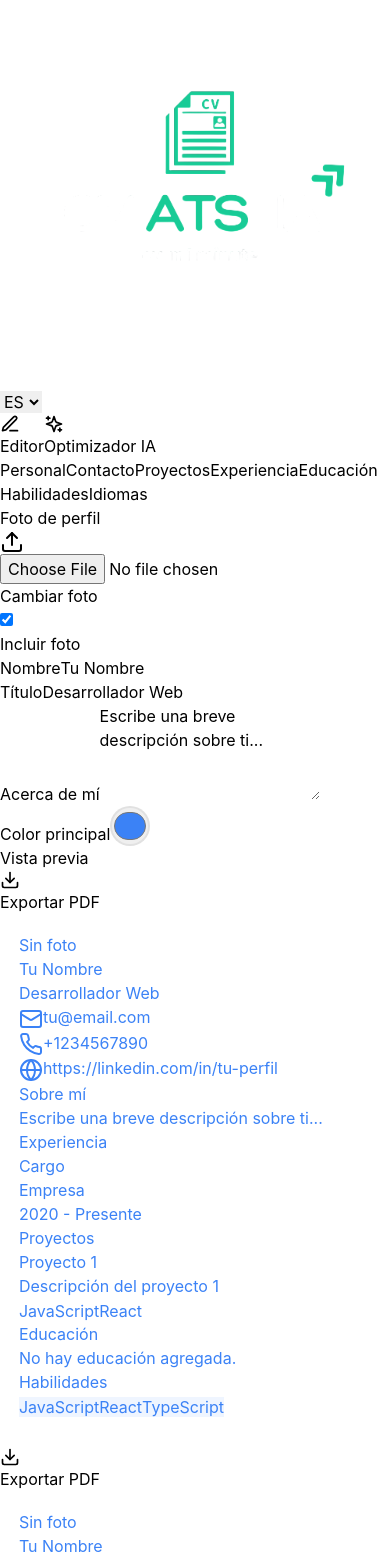
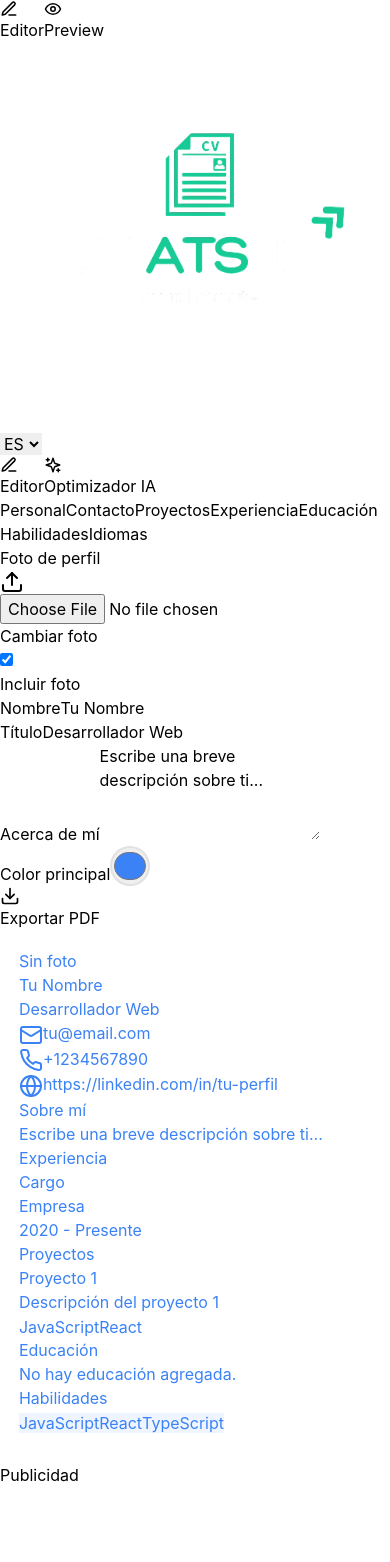
Before and after one commit to GuadalupeSoria/CVen1minuto, a React (Vite) app: page / in a window 390 px wide. Shown: the top 1562 px of the page. After the commit the page ends 1487 px from the top, so only its background shows below. Built offline with nearby package versions, Linux system fonts and the light colour scheme.

Commit message:
feat: Implement mobile tab navigation and enhance UI components in Editor and Preview

```diff
--- a/src/App.tsx
+++ b/src/App.tsx
@@ -3,9 +3,11 @@ import { PortfolioProvider } from './context/PortfolioContext'
 import Editor from './components/Editor'
 import Preview from './components/Preview'
 import AIOptimizer from './components/AIOptimizer'
-import { FileText } from 'lucide-react'
+import { FileText, Edit3, Eye, Sparkles } from 'lucide-react'
 
 function App() {
+  const [mobileTab, setMobileTab] = useState<'editor' | 'preview'>('editor')
+
   useEffect(() => {
     // Inicializar anuncios de AdSense
     try {
@@ -18,21 +20,51 @@ function App() {
 
   return (
     <PortfolioProvider>
-      <div className="h-screen flex bg-gradient-to-br from-gray-50 to-gray-100">
+      <div className="h-screen flex flex-col bg-gradient-to-br from-gray-50 to-gray-100">
+        {/* Mobile Tab Navigation */}
+        <div className="md:hidden flex border-b border-gray-200 bg-white sticky top-0 z-20">
+          <button
+            onClick={() => setMobileTab('editor')}
+            className={`flex-1 flex items-center justify-center gap-2 py-3 px-4 font-semibold transition-all ${
+              mobileTab === 'editor'
+                ? 'bg-blue-500 text-white border-b-2 border-blue-600'
+                : 'bg-gray-50 text-gray-600'
+            }`}
+          >
+            <Edit3 size={18} />
+            Editor
+          </button>
+          <button
+            onClick={() => setMobileTab('preview')}
+            className={`flex-1 flex items-center justify-center gap-2 py-3 px-4 font-semibold transition-all ${
+              mobileTab === 'preview'
+                ? 'bg-blue-500 text-white border-b-2 border-blue-600'
+                : 'bg-gray-50 text-gray-600'
+            }`}
+          >
+            <Eye size={18} />
+            Preview
+          </button>
+        </div>
+
         {/* Main Content */}
         <div className="flex-1 flex overflow-hidden">
           {/* Left Panel - Editor with toggle */}
-          <div className="w-full md:w-[550px] bg-white border-r border-gray-200 overflow-y-auto">
+          <div className={`w-full md:w-[480px] lg:w-[500px] xl:w-[550px] bg-white border-r border-gray-200 overflow-y-auto ${
+            mobileTab === 'editor' ? 'block' : 'hidden md:block'
+          }`}>
             <Editor />
           </div>
 
           {/* Center Panel - Preview */}
-          <div className="flex-1 overflow-y-auto hidden md:block">
+          <div className={`flex-1 overflow-y-auto ${
+            mobileTab === 'preview' ? 'block' : 'hidden md:block'
+          }`}>
             <Preview />
           </div>
 
           {/* Right Panel - Vertical AdSense Banner */}
-          <div className="hidden lg:block w-[160px] bg-white border-l border-gray-200 p-2 overflow-hidden">
+          <div className="hidden lg:block w-[120px] xl:w-[160px] bg-white border-l border-gray-200 p-2 overflow-hidden">
             <div className="sticky top-4">
               {/* AdSense Vertical Banner */}
               <div className="text-xs text-gray-400 text-center mb-2">Publicidad</div>
--- a/src/components/Editor.tsx
+++ b/src/components/Editor.tsx
@@ -309,27 +309,27 @@ const Editor: React.FC = () => {
           </select>
         </div>
 
-        <div className="flex gap-2 mb-4">
+        <div className="flex gap-2 mb-3 lg:mb-4">
           <button
             onClick={() => setViewMode('editor')}
-            className={`flex-1 flex items-center justify-center gap-2 py-3 px-4 rounded-xl font-semibold transition-all ${
+            className={`flex-1 flex items-center justify-center gap-2 py-2 lg:py-3 px-3 lg:px-4 rounded-xl text-sm lg:text-base font-semibold transition-all ${
               viewMode === 'editor'
                 ? 'bg-gradient-to-r from-blue-500 to-blue-600 shadow-lg shadow-blue-500/50'
                 : 'bg-gray-700 hover:bg-gray-600'
             }`}
           >
-            <Edit3 size={20} />
+            <Edit3 size={18} />
             Editor
           </button>
           <button
             onClick={() => setViewMode('optimizer')}
-            className={`flex-1 flex items-center justify-center gap-2 py-3 px-4 rounded-xl font-semibold transition-all ${
+            className={`flex-1 flex items-center justify-center gap-2 py-2 lg:py-3 px-3 lg:px-4 rounded-xl text-sm lg:text-base font-semibold transition-all ${
               viewMode === 'optimizer'
                 ? 'bg-gradient-to-r from-purple-500 to-purple-600 shadow-lg shadow-purple-500/50'
                 : 'bg-gray-700 hover:bg-gray-600'
             }`}
           >
-            <Sparkles size={20} />
+            <Sparkles size={18} />
             Optimizador IA
           </button>
         </div>
@@ -342,7 +342,7 @@ const Editor: React.FC = () => {
                 <button
                   key={tab}
                   onClick={() => setActiveTab(tab)}
-                  className={`min-w-max px-4 py-2 rounded-lg text-sm font-medium transition-all ${
+                  className={`min-w-max px-3 lg:px-4 py-1.5 lg:py-2 rounded-lg text-xs lg:text-sm font-medium transition-all ${
                     activeTab === tab
                       ? 'bg-gradient-to-r from-blue-500 to-blue-600 shadow-md'
                       : 'bg-gray-700 hover:bg-gray-600'
@@ -1050,14 +1050,6 @@ const Editor: React.FC = () => {
         </>
         )}
       </div>
-
-
-      <div className="sm:hidden p-3 border-t">
-        <h3 className="text-sm font-medium mb-2">{t.previewTitle}</h3>
-        <div className="h-56 overflow-auto bg-gray-50 rounded p-2">
-          <Preview />
-        </div>
-      </div>
     </div>
   )
 }
--- a/src/components/Preview.tsx
+++ b/src/components/Preview.tsx
@@ -139,10 +139,10 @@ const Preview: React.FC = () => {
               ) : null}
 
               <div>
-                <h1 className="text-2xl sm:text-4xl font-bold mb-1">{portfolioData.name}</h1>
-                <h2 className="text-base sm:text-2xl text-gray-600 mb-2">{portfolioData.title}</h2>
+                <h1 className="text-2xl sm:text-3xl lg:text-4xl font-bold mb-1">{portfolioData.name}</h1>
+                <h2 className="text-base sm:text-xl lg:text-2xl text-gray-600 mb-2">{portfolioData.title}</h2>
 
-                <div className="flex flex-col md:flex-row gap-3 text-sm text-gray-700">
+                <div className="flex flex-col md:flex-row gap-2 lg:gap-3 text-xs lg:text-sm text-gray-700">
                   {portfolioData.contact?.email && (
                     <div className="flex items-center gap-2">
                       <Mail className="w-3 h-3 sm:w-4 sm:h-4" />
@@ -197,20 +197,20 @@ const Preview: React.FC = () => {
             return (
               <div className="grid grid-cols-1 sm:grid-cols-2 gap-12">
                 <div>
-                  <section className="mb-8" style={{ pageBreakInside: 'avoid' }}>
-                    <h3 className="text-sm sm:text-xl font-semibold mb-4" style={{ pageBreakAfter: 'avoid' }}>{t.aboutTitle}</h3>
-                    <p className="text-xs sm:text-base text-gray-700 leading-relaxed">{portfolioData.about}</p>
+                  <section className="mb-6 lg:mb-8" style={{ pageBreakInside: 'avoid' }}>
+                    <h3 className="text-sm sm:text-lg lg:text-xl font-semibold mb-3 lg:mb-4" style={{ pageBreakAfter: 'avoid' }}>{t.aboutTitle}</h3>
+                    <p className="text-xs sm:text-sm lg:text-base text-gray-700 leading-relaxed">{portfolioData.about}</p>
                   </section>
 
-                  <section className="mb-8">
-                    <h3 className="text-sm sm:text-xl font-semibold mb-4" style={{ pageBreakAfter: 'avoid' }}>{t.experienceTitle}</h3>
-                    <div className="space-y-4">
+                  <section className="mb-6 lg:mb-8">
+                    <h3 className="text-sm sm:text-lg lg:text-xl font-semibold mb-3 lg:mb-4" style={{ pageBreakAfter: 'avoid' }}>{t.experienceTitle}</h3>
+                    <div className="space-y-3 lg:space-y-4">
                       {portfolioData.experience.map((exp) => (
-                        <div key={exp.id} className="border-l-2 pl-4" style={{ borderColor: portfolioData.theme.primaryColor, pageBreakInside: 'avoid' }}>
-                          <h4 className="font-semibold text-xs sm:text-base">{exp.position}</h4>
-                          <p className="text-gray-600 text-xs sm:text-sm">{exp.company}</p>
+                        <div key={exp.id} className="border-l-2 pl-3 lg:pl-4" style={{ borderColor: portfolioData.theme.primaryColor, pageBreakInside: 'avoid' }}>
+                          <h4 className="font-semibold text-xs sm:text-sm lg:text-base">{exp.position}</h4>
+                          <p className="text-gray-600 text-xs lg:text-sm">{exp.company}</p>
                           <p className="text-xs text-gray-500">{[exp.startMonth, exp.startYear].filter(Boolean).join(' ')} {exp.startMonth || exp.startYear ? '-' : ''} {[exp.endMonth, exp.endYear].filter(Boolean).join(' ') } {exp.duration ? exp.duration : ''}</p>
-                          {exp.description && <p className="text-xs sm:text-sm text-gray-700 mt-2">{exp.description}</p>}
+                          {exp.description && <p className="text-xs lg:text-sm text-gray-700 mt-2">{exp.description}</p>}
                         </div>
                       ))}
                     </div>
@@ -218,9 +218,9 @@ const Preview: React.FC = () => {
 
                   {/* Education in left column when shouldMoveEducationAndSkills or shouldMoveSkillsOnly */}
                   {(shouldMoveEducationAndSkills) && (
-                    <section className="mb-8" style={{ pageBreakInside: 'avoid' }}>
-                      <h3 className="text-sm sm:text-xl font-semibold mb-4" style={{ pageBreakAfter: 'avoid' }}>{t.educationTitle}</h3>
-                      <div className="space-y-4">
+                    <section className="mb-6 lg:mb-8" style={{ pageBreakInside: 'avoid' }}>
+                      <h3 className="text-sm sm:text-lg lg:text-xl font-semibold mb-3 lg:mb-4" style={{ pageBreakAfter: 'avoid' }}>{t.educationTitle}</h3>
+                      <div className="space-y-3 lg:space-y-4">
                         {portfolioData.education && portfolioData.education.length > 0 ? (
                           portfolioData.education.map((ed) => (
                             <div key={ed.id} className="bg-gray-50 p-3 rounded-lg" style={{ pageBreakInside: 'avoid' }}>
@@ -239,13 +239,13 @@ const Preview: React.FC = () => {
 
                   {/* Skills in left column when shouldMoveEducationAndSkills or shouldMoveSkillsOnly */}
                   {(shouldMoveEducationAndSkills || shouldMoveSkillsOnly) && portfolioData.skills && portfolioData.skills.length > 0 && (
-                    <section className="mb-8" style={{ pageBreakInside: 'avoid' }}>
-                      <h3 className="text-sm sm:text-xl font-semibold mb-4" style={{ pageBreakAfter: 'avoid' }}>{t.skillsTitle}</h3>
+                    <section className="mb-6 lg:mb-8" style={{ pageBreakInside: 'avoid' }}>
+                      <h3 className="text-sm sm:text-lg lg:text-xl font-semibold mb-3 lg:mb-4" style={{ pageBreakAfter: 'avoid' }}>{t.skillsTitle}</h3>
                       <div className="w-full flex flex-wrap gap-2">
                         {portfolioData.skills.map((skill, index) => (
                           <span
                             key={index}
-                            className="skill-badge inline-flex items-center px-2 py-1 rounded-full text-xs sm:text-sm max-w-full break-words"
+                            className="skill-badge inline-flex items-center px-2 py-0.5 lg:py-1 rounded-full text-xs max-w-full break-words"
                             style={{
                               backgroundColor: `${portfolioData.theme.primaryColor}15`,
                               color: portfolioData.theme.primaryColor,
@@ -263,19 +263,19 @@ const Preview: React.FC = () => {
                 <div>
                   {/* Projects ALWAYS in right column */}
                   {portfolioData.projects && portfolioData.projects.some(p => (p.name && p.name.trim()) || (p.description && p.description.trim()) || (p.skills && p.skills.length > 0)) && (
-                    <section className="mb-8" style={{ pageBreakInside: 'avoid' }}>
-                      <h3 className="text-sm sm:text-xl font-semibold mb-4" style={{ pageBreakAfter: 'avoid' }}>{t.projectsTitle}</h3>
-                      <div className="space-y-4">
+                    <section className="mb-6 lg:mb-8" style={{ pageBreakInside: 'avoid' }}>
+                      <h3 className="text-sm sm:text-lg lg:text-xl font-semibold mb-3 lg:mb-4" style={{ pageBreakAfter: 'avoid' }}>{t.projectsTitle}</h3>
+                      <div className="space-y-3 lg:space-y-4">
                         {portfolioData.projects.map((project) => (
                           (project.name || project.description || (project.skills && project.skills.length)) ? (
-                            <div key={project.id} className="bg-gray-50 p-4 rounded-lg" style={{ pageBreakInside: 'avoid' }}>
-                              <h4 className="font-semibold mb-2 text-xs sm:text-base">{project.name}</h4>
-                              <p className="text-xs sm:text-sm text-gray-500 mb-2">{[project.startMonth, project.startYear].filter(Boolean).join(' ')} {project.startMonth || project.startYear ? '-' : ''} {[project.endMonth, project.endYear].filter(Boolean).join(' ')}</p>
-                              <p className="text-gray-600 text-xs sm:text-sm">{project.description}</p>
+                            <div key={project.id} className="bg-gray-50 p-3 lg:p-4 rounded-lg" style={{ pageBreakInside: 'avoid' }}>
+                              <h4 className="font-semibold mb-2 text-xs sm:text-sm lg:text-base">{project.name}</h4>
+                              <p className="text-xs lg:text-sm text-gray-500 mb-2">{[project.startMonth, project.startYear].filter(Boolean).join(' ')} {project.startMonth || project.startYear ? '-' : ''} {[project.endMonth, project.endYear].filter(Boolean).join(' ')}</p>
+                              <p className="text-gray-600 text-xs lg:text-sm">{project.description}</p>
                               {project.skills && project.skills.length > 0 && (
                                 <div className="w-full flex flex-wrap gap-2 mt-3 justify-start">
                                   {project.skills.map((s, i) => (
-                                    <span key={i} className="skill-badge inline-flex items-center px-2 py-1 rounded-full text-xs sm:text-sm bg-gray-100 max-w-full break-words" style={{ color: portfolioData.theme.primaryColor }}>
+                                    <span key={i} className="skill-badge inline-flex items-center px-2 py-0.5 lg:py-1 rounded-full text-xs bg-gray-100 max-w-full break-words" style={{ color: portfolioData.theme.primaryColor }}>
                                       {s}
                                     </span>
                                   ))}
@@ -290,9 +290,9 @@ const Preview: React.FC = () => {
 
                   {/* Education in right column when NOT moved to left */}
                   {!shouldMoveEducationAndSkills && (
-                    <section className="mb-8" style={{ pageBreakInside: 'avoid' }}>
-                      <h3 className="text-sm sm:text-xl font-semibold mb-4" style={{ pageBreakAfter: 'avoid' }}>{t.educationTitle}</h3>
-                      <div className="space-y-4">
+                    <section className="mb-6 lg:mb-8" style={{ pageBreakInside: 'avoid' }}>
+                      <h3 className="text-sm sm:text-lg lg:text-xl font-semibold mb-3 lg:mb-4" style={{ pageBreakAfter: 'avoid' }}>{t.educationTitle}</h3>
+                      <div className="space-y-3 lg:space-y-4">
                         {portfolioData.education && portfolioData.education.length > 0 ? (
                           portfolioData.education.map((ed) => (
                             <div key={ed.id} className="bg-gray-50 p-3 rounded-lg" style={{ pageBreakInside: 'avoid' }}>
@@ -312,12 +312,12 @@ const Preview: React.FC = () => {
                   {/* Skills in right column when NOT moved to left */}
                   {!shouldMoveEducationAndSkills && !shouldMoveSkillsOnly && portfolioData.skills && portfolioData.skills.length > 0 && (
                     <section style={{ pageBreakInside: 'avoid' }}>
-                      <h3 className="text-sm sm:text-xl font-semibold mb-4" style={{ pageBreakAfter: 'avoid' }}>{t.skillsTitle}</h3>
+                      <h3 className="text-sm sm:text-lg lg:text-xl font-semibold mb-3 lg:mb-4" style={{ pageBreakAfter: 'avoid' }}>{t.skillsTitle}</h3>
                         <div className="w-full flex flex-wrap gap-2">
                         {portfolioData.skills.map((skill, index) => (
                           <span
                             key={index}
-                            className="skill-badge inline-flex items-center px-2 py-1 rounded-full text-xs sm:text-sm max-w-full break-words"
+                            className="skill-badge inline-flex items-center px-2 py-0.5 lg:py-1 rounded-full text-xs max-w-full break-words"
                             style={{
                               backgroundColor: `${portfolioData.theme.primaryColor}15`,
                               color: portfolioData.theme.primaryColor,
@@ -333,7 +333,7 @@ const Preview: React.FC = () => {
 
                   {portfolioData.languages && portfolioData.languages.length > 0 && (
                     <section className="mt-4" style={{ pageBreakInside: 'avoid' }}>
-                      <h3 className="text-sm sm:text-xl font-semibold mb-4" style={{ pageBreakAfter: 'avoid' }}>Idiomas</h3>
+                      <h3 className="text-sm sm:text-lg lg:text-xl font-semibold mb-3 lg:mb-4" style={{ pageBreakAfter: 'avoid' }}>Idiomas</h3>
                       <div className="flex flex-col gap-2">
                         {portfolioData.languages.map((l) => (
                           <div key={l.id} className="flex items-center justify-between">
```
